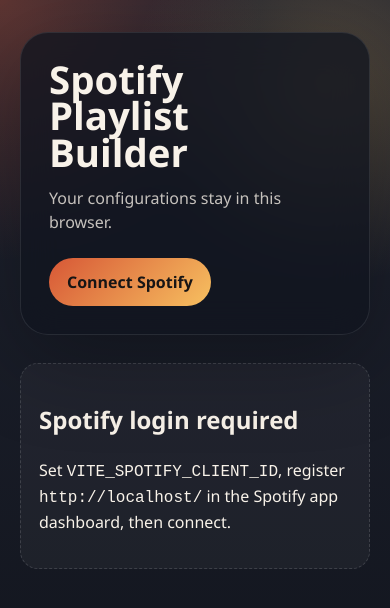
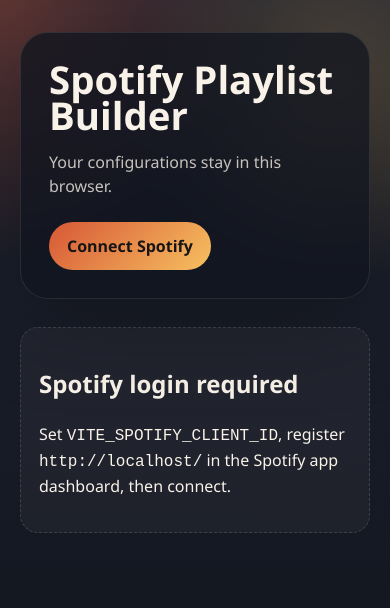
Before and after one commit to busterke123/spotify-playlist-builder-web-app, a React (Vite) app: page / in a window 390 px wide. Shown: the top 608 px of the page. Built offline with nearby package versions, Linux system fonts and the light colour scheme.

Commit message:
ui changes

```diff
--- a/src/styles.css
+++ b/src/styles.css
@@ -71,7 +71,8 @@
   margin: 0;
   font-size: clamp(2.4rem, 5vw, 4.8rem);
   line-height: 0.95;
-  max-width: 10ch;
+  max-width: none;
+  white-space: nowrap;
 }
 
 .hero__text {
@@ -387,6 +388,10 @@
     grid-template-columns: 1fr;
   }
 
+  .hero h1 {
+    white-space: normal;
+  }
+
   .source-row {
     grid-template-columns: 1fr;
   }
```
